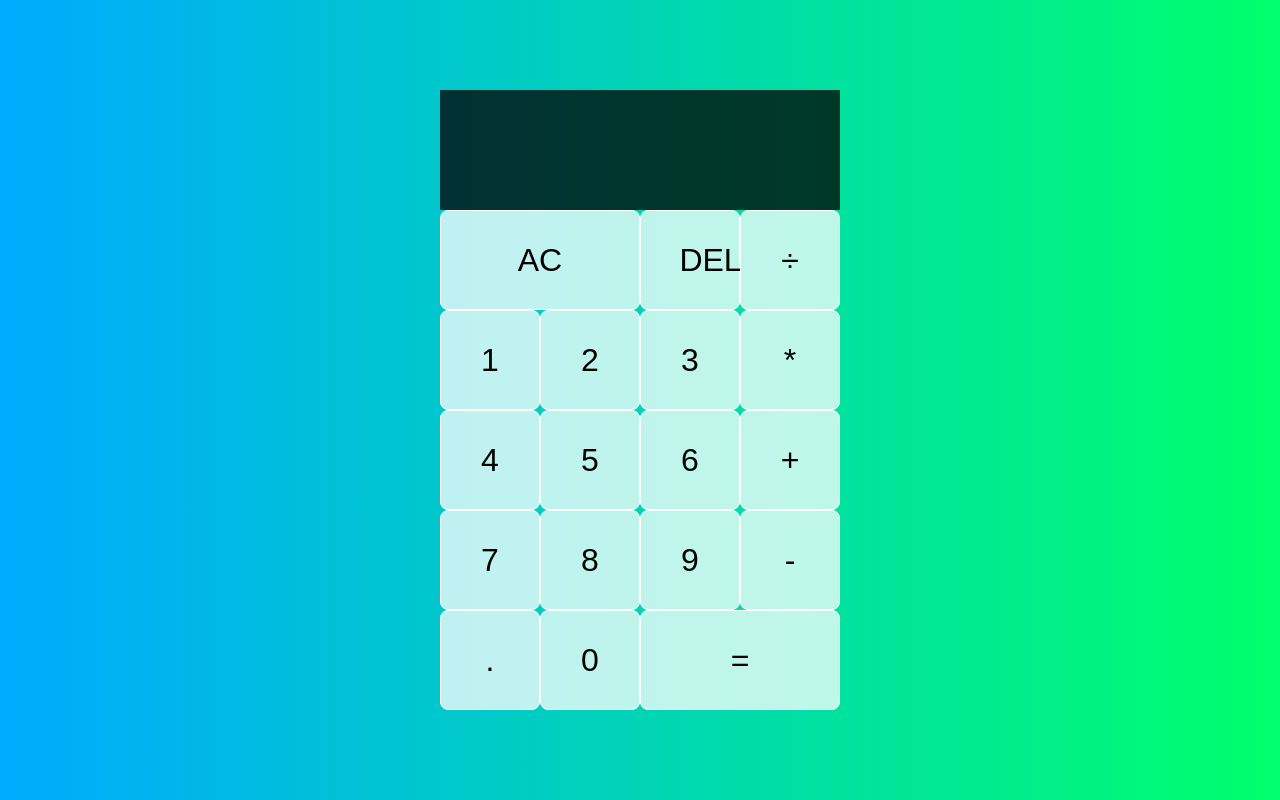
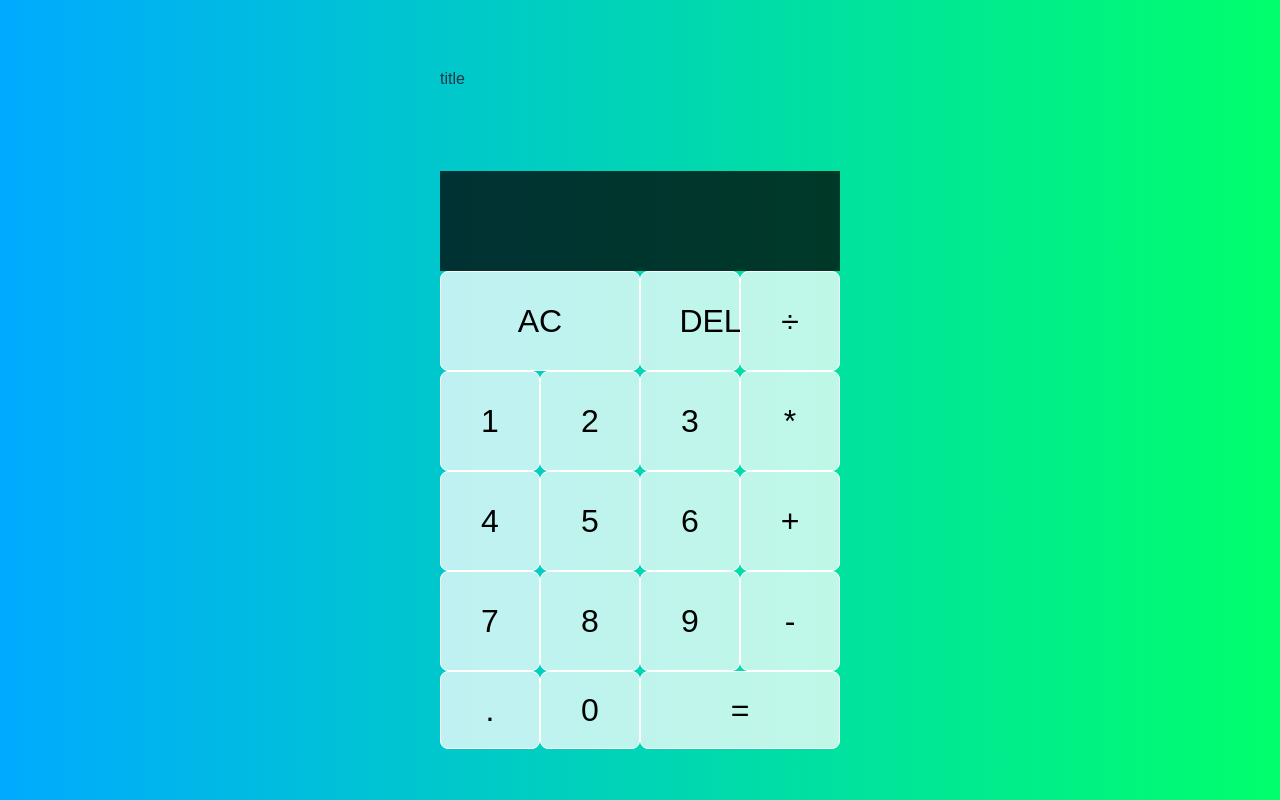
Before and after one commit to thisispaniz/Calculator, a React app: page / in a window 1280 px wide. Built offline with nearby package versions, Linux system fonts and the light colour scheme; the HTML template or start-up script is replaced by a standard one.

Commit message:
fix: pipeline

```diff
--- a/src/App.jsx
+++ b/src/App.jsx
@@ -62,6 +62,7 @@ function App() {
 
   return (
     <div className="calculator-grid">
+      <p>title</p>
       <div className="output">
         <div className="previous-operand">{previous} {operation}</div>
         <div className="current-operand" data-testid="display">{current}</div>
```
